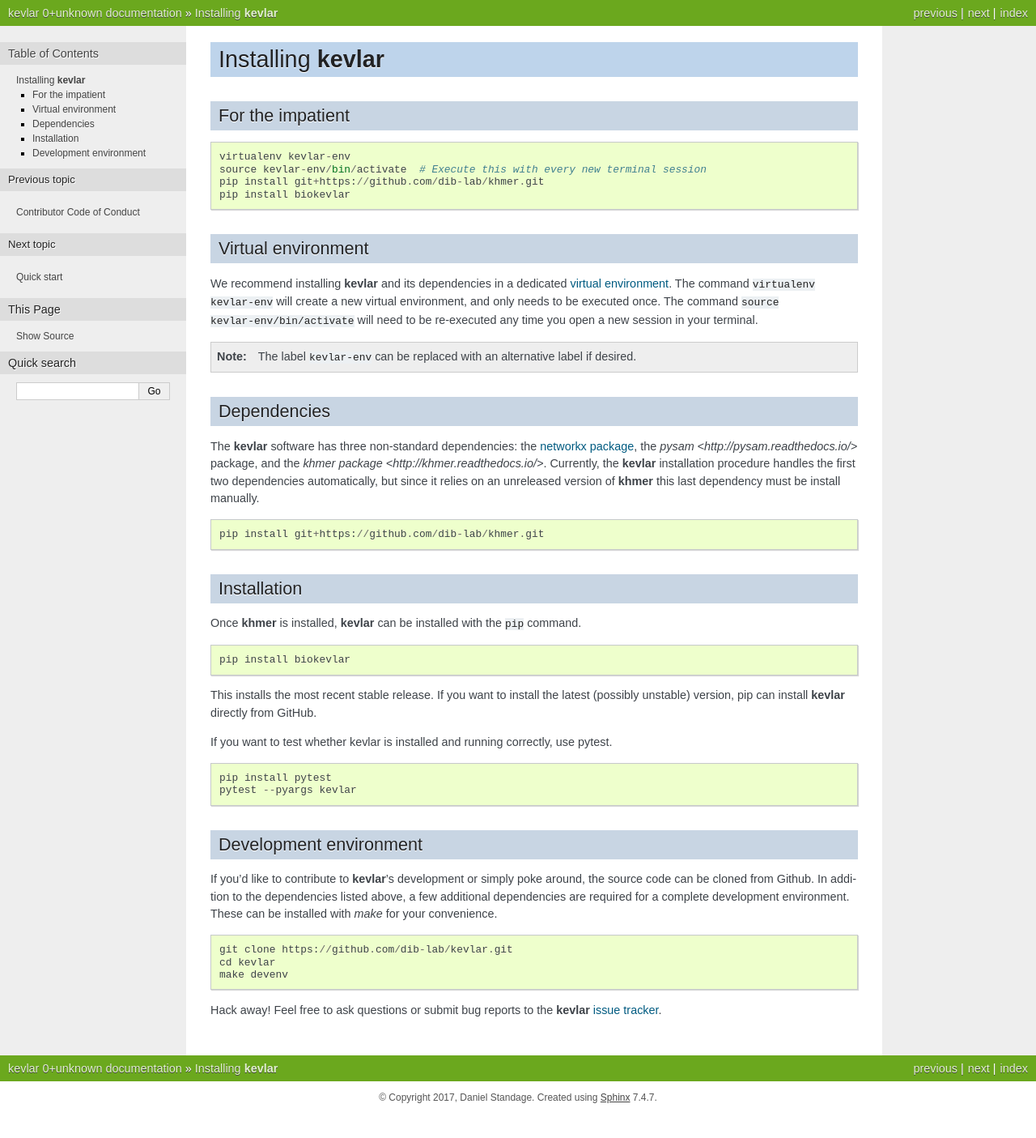
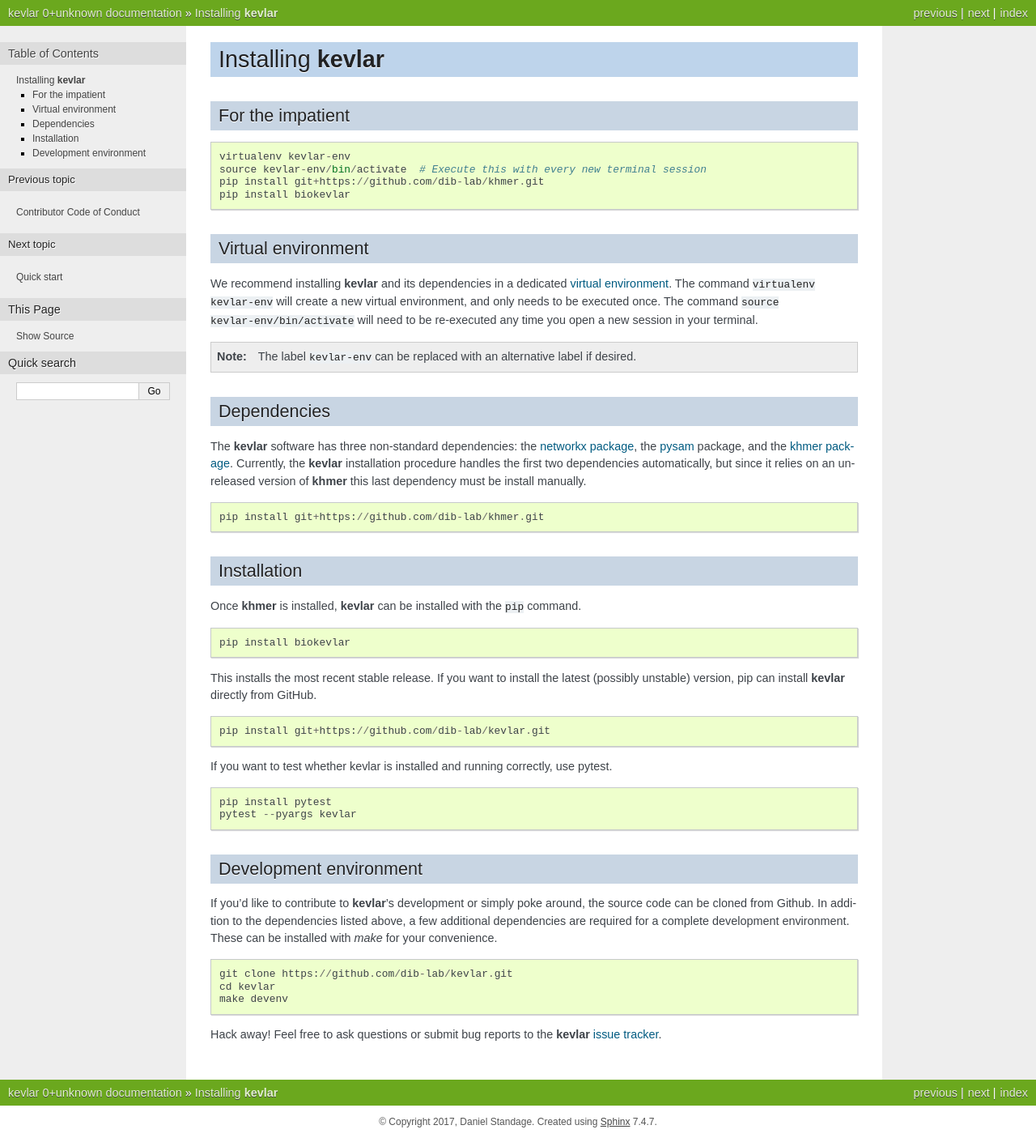
Before and after one commit to kevlar-dev/kevlar, a Sphinx documentation site: the page built from docs/install.rst, in a window 1280 px wide. Shown: the whole page at 81% size. Built offline with Sphinx 7.4.7, drawn with Linux system fonts in a browser that asks for light colours; before the commit the page ends 1375 px from its top, so only the background shows below that.

Commit message:
Fix typos in docs

```diff
--- a/docs/install.rst
+++ b/docs/install.rst
@@ -23,7 +23,7 @@ The command :code:`source kevlar-env/bin/activate` will need to be re-executed a
 Dependencies
 ------------
 
-The **kevlar** software has three non-standard dependencies: the `networkx package <https://networkx.github.io/>`_, the `pysam <http://pysam.readthedocs.io/>` package, and the `khmer package <http://khmer.readthedocs.io/>`.
+The **kevlar** software has three non-standard dependencies: the `networkx package <https://networkx.github.io/>`_, the `pysam <http://pysam.readthedocs.io/>`_ package, and the `khmer package <http://khmer.readthedocs.io/>`_.
 Currently, the **kevlar** installation procedure handles the first two dependencies automatically, but since it relies on an unreleased version of **khmer** this last dependency must be install manually.
 
 .. code::
@@ -42,7 +42,7 @@ Once **khmer** is installed, **kevlar** can be installed with the :code:`pip` co
 This installs the most recent stable release.
 If you want to install the latest (possibly unstable) version, pip can install **kevlar** directly from GitHub.
 
-.. code:
+.. code::
 
     pip install git+https://github.com/dib-lab/kevlar.git
 
```
